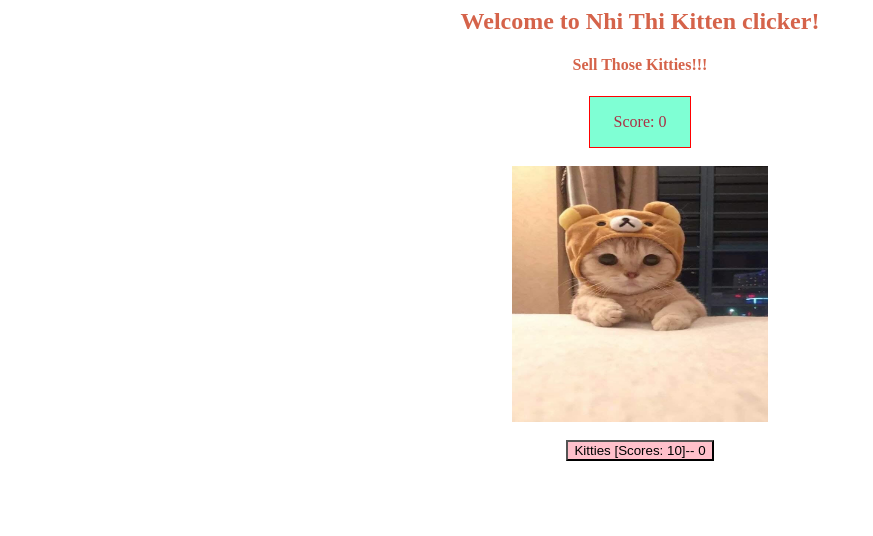
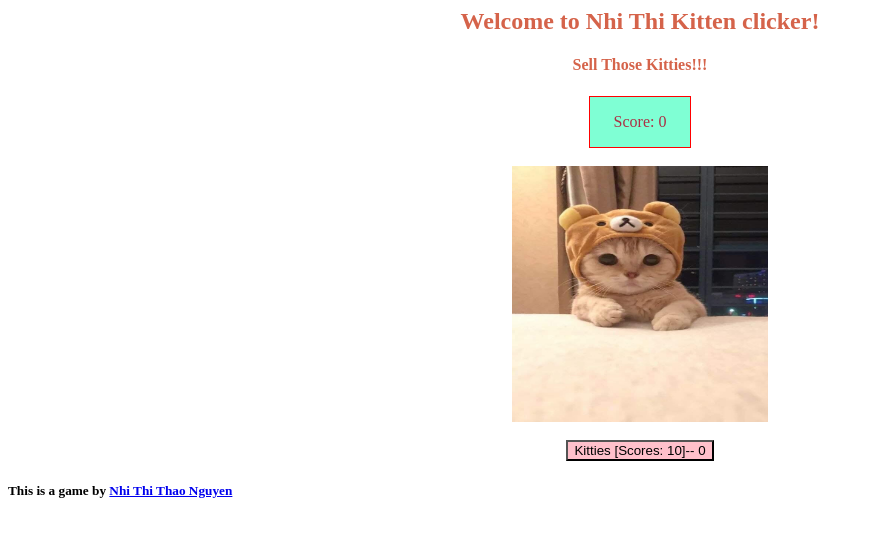
Before and after one commit to 00Nhi00/Kitty-Clicker-Game, a plain HTML site: page Index.html in a window 1280 px wide. Shown: the whole page, without its empty margins (0-873 px from the left). Drawn offline with Linux system fonts and the light colour scheme.

Commit message:
adding footer link to authors github

```diff
--- a/Index.html
+++ b/Index.html
@@ -60,7 +60,9 @@
         </center>
     </div>
 
-
+    <footer>
+        <h5>This is a game by <a href="https://github.com/00Nhi00">Nhi Thi Thao Nguyen</a></h5>
+    </footer>
     <script>
         var score = 0;
         var kittyCost = 10;
```
Also changed, not shown: index.html (+3 -1 lines).
